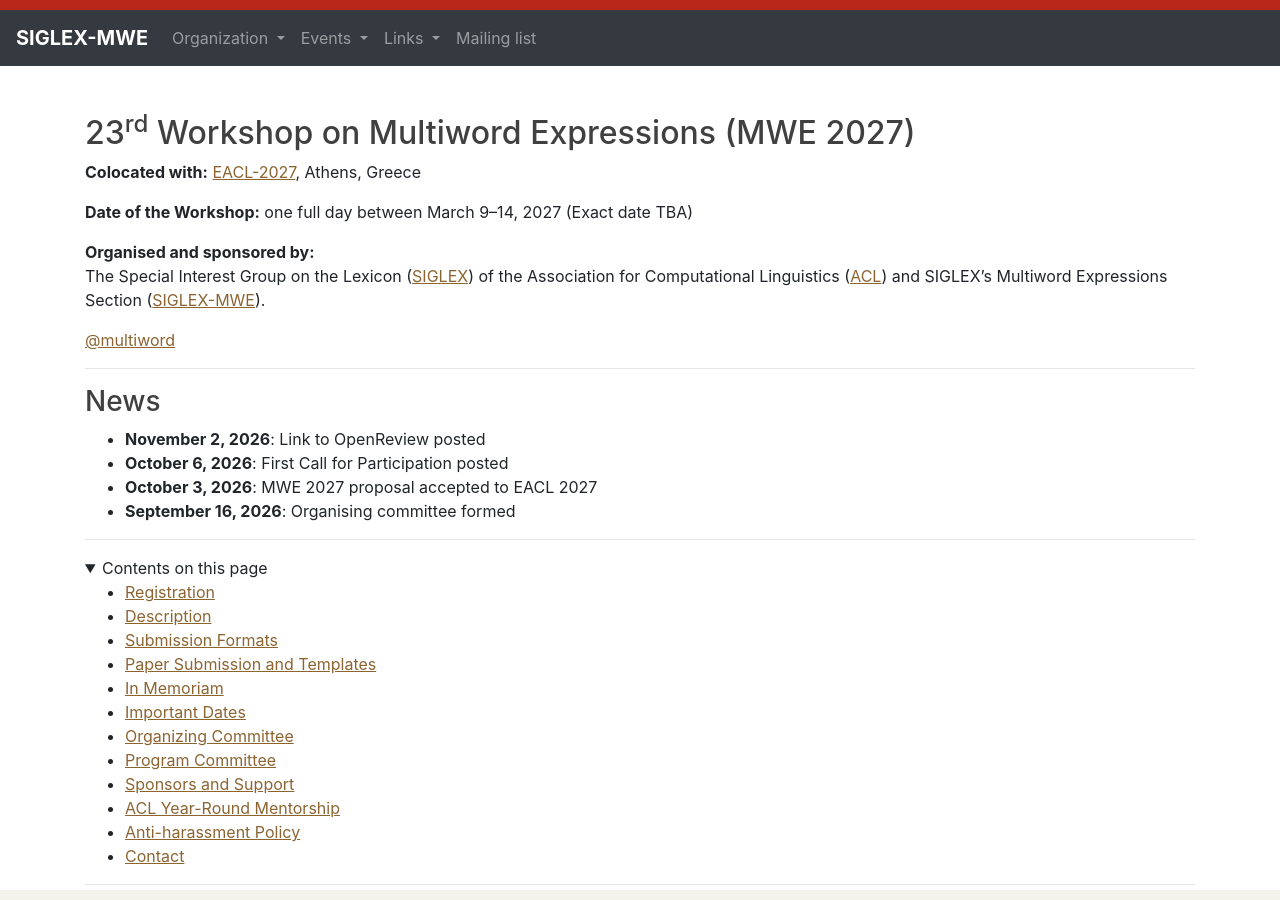
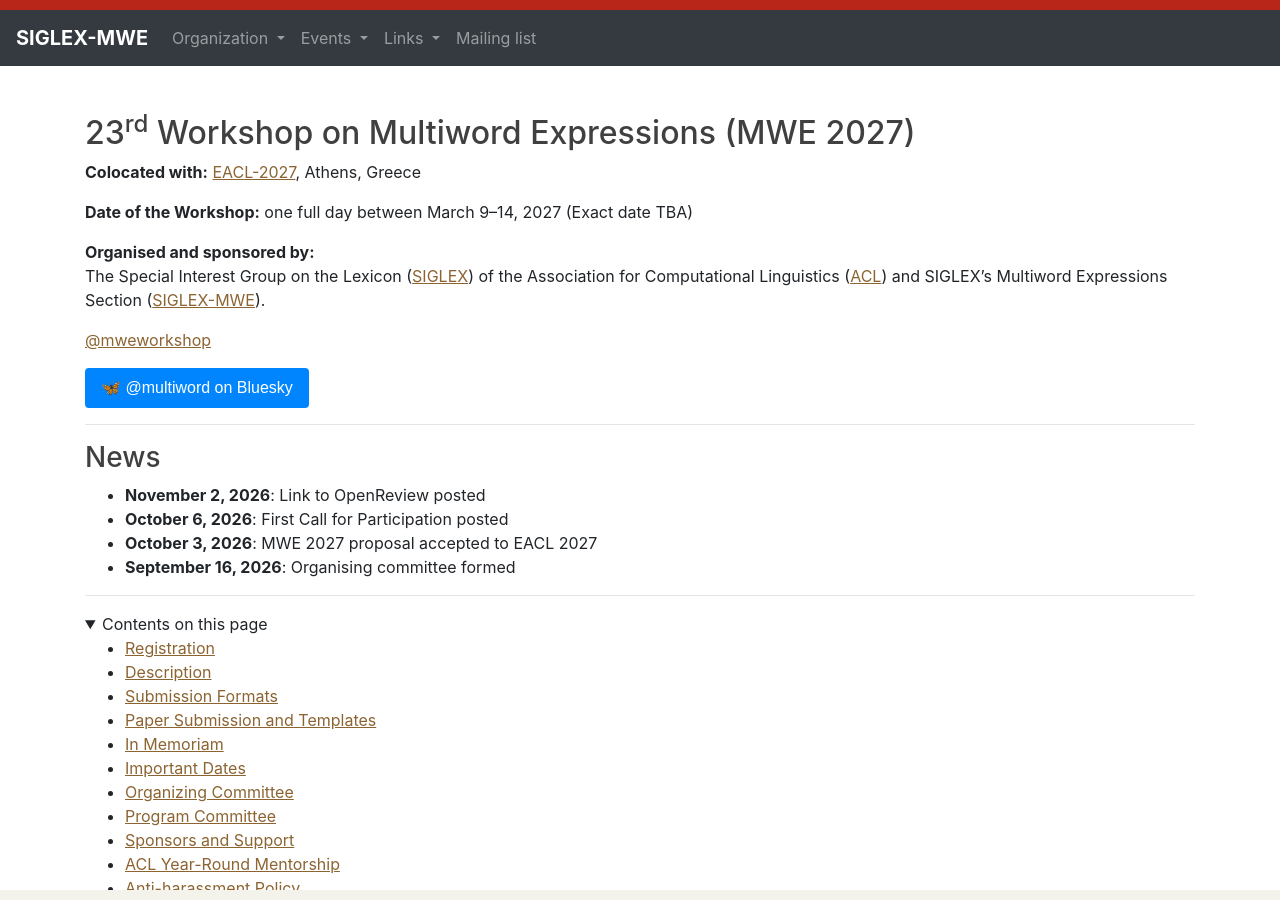
Before and after one commit to multiword/multiword.github.io, a Jekyll site: the page built from mwe2027/index.md, in a window 1280 px wide and 900 px high. Built offline with Jekyll 4.4.1, drawn with Linux system fonts in a browser that asks for light colours; comment, search, counter and statistics services are not loaded.

Commit message:
Update (2026-11-09)

```diff
--- a/mwe2027/index.md
+++ b/mwe2027/index.md
@@ -12,18 +12,20 @@
 **Organised and sponsored by:**\
 The Special Interest Group on the Lexicon (<a href="http://www.siglex.org/" target="_blank">SIGLEX</a>) of the Association for Computational Linguistics (<a href="https://www.aclweb.org/portal/" target="_blank">ACL</a>) and SIGLEX's Multiword Expressions Section (<a href="https://multiword.org/organization/constitution.html" target="_blank">SIGLEX-MWE</a>).
 
+<!--
 <a href="https://twitter.com/multiword?ref_src=twsrc%5Etfw" class="twitter-follow-button" data-size="large" data-show-screen-name="true" data-show-count="false">@multiword</a><script async src="https://platform.twitter.com/widgets.js" charset="utf-8"></script>
+-->
 
-<!--
-<a href="https://bsky.app/profile/multiword.bsky.social"
+<a href="https://twitter.com/mweworkshop?ref_src=twsrc%5Etfw" class="twitter-follow-button" data-size="large" data-show-screen-name="true" data-show-count="false">@mweworkshop</a><script async src="https://platform.twitter.com/widgets.js" charset="utf-8"></script>
+
+<a href="https://bsky.app/profile/mwe-workshop.bsky.social"
    target="_blank"
    rel="noopener noreferrer"
    style="display: inline-block; background-color: #0085ff; color: white;
           padding: 8px 16px; border-radius: 4px; text-decoration: none;
           font-family: sans-serif; font-size: 16px;">
-  🦋 Follow @multiword on Bluesky
+  🦋 @multiword on Bluesky
 </a>
--->
 
 -----
 
```
